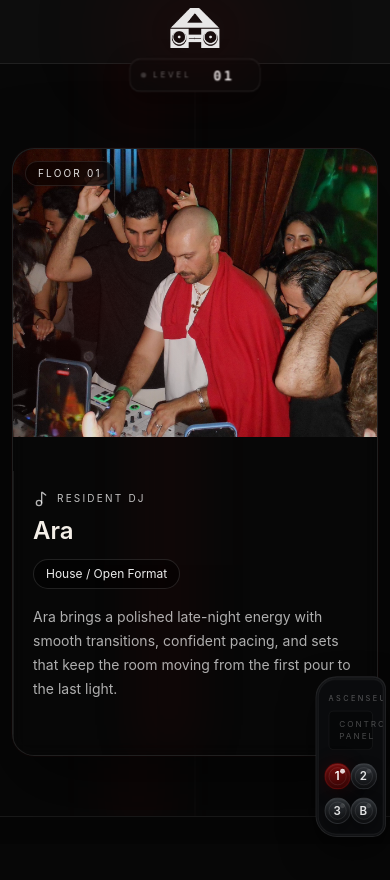
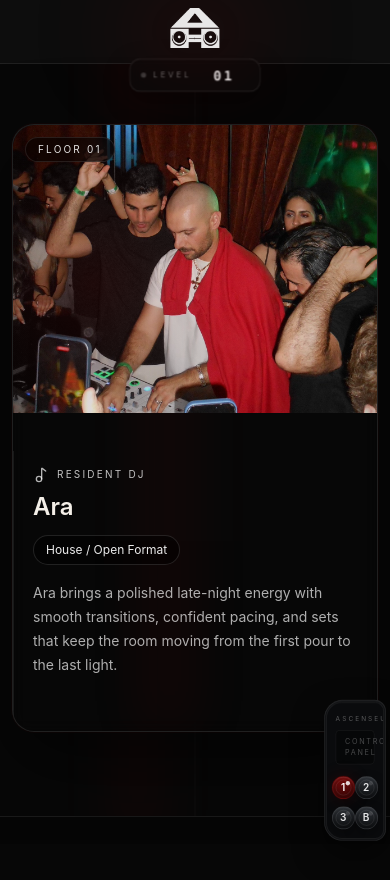
Before and after one commit to galiwartoukian-collab/ascenseurhouse, a React (Vite) app: page / in a window 390 px wide. Shown: the top 880 px of the page. Built offline with nearby package versions, Linux system fonts and the light colour scheme; the HTML template or start-up script is replaced by a standard one.

Commit message:
Update App.tsx

```diff
--- a/src/App.tsx
+++ b/src/App.tsx
@@ -243,7 +243,7 @@ function ElevatorPanel({
   onGoToBooking,
 }: ElevatorPanelProps) {
   return (
-<div className="pointer-events-auto fixed z-[9999] right-1 sm:right-2 md:right-10 bottom-2 sm:bottom-3 md:top-1/2 md:bottom-auto md:-translate-y-1/2 scale-[0.82] sm:scale-[0.86] md:scale-[0.94] origin-bottom-right md:origin-right">      <div
+<div className="pointer-events-auto fixed z-[9999] right-1 sm:right-2 md:right-10 bottom-1 sm:bottom-3 md:top-1/2 md:bottom-auto md:-translate-y-1/2 scale-[0.72] sm:scale-[0.82] md:scale-[0.94] origin-bottom-right md:origin-right">      <div
 className="relative w-[86px] sm:w-[104px] md:w-[132px] rounded-l-[26px] rounded-r-[16px] md:rounded-[26px] border p-[2px]"        style={{
           borderColor: "rgba(255,255,255,0.08)",
           background: "#111214",
@@ -394,7 +394,7 @@ function ProfileInsideCabin({ profile, visible }: { profile: Profile; visible: b
       animate={{ opacity: visible ? 1 : 0, scale: visible ? 1 : 0.992, y: visible ? 0 : 10 }}
       exit={{ opacity: 0, scale: 0.985, y: -12 }}
       transition={{ duration: 0.58, ease: [0.22, 1, 0.36, 1] }}
-      className="absolute inset-0 z-[100] flex justify-center px-3 pb-4 pt-16 sm:px-4 md:px-0 md:pt-6"
+      className="absolute inset-0 z-[100] flex justify-center px-3 pb-24 pt-10 sm:px-4 md:px-0 md:pb-4 md:pt-6"
     >
       <div
         className="relative grid h-[72vh] w-full max-w-[1120px] grid-cols-1 overflow-hidden rounded-[22px] border shadow-2xl backdrop-blur-sm sm:h-[74vh] sm:rounded-[26px] md:h-[80vh] md:grid-cols-[1.02fr_0.98fr] md:rounded-[30px]"
@@ -442,7 +442,7 @@ function ProfileInsideCabin({ profile, visible }: { profile: Profile; visible: b
           </div>
         </div>
 
-        <div className="relative flex h-full flex-col justify-start overflow-y-auto px-5 py-5 text-left sm:px-6 sm:py-6 md:justify-center md:px-10 md:py-10">
+        <div className="relative flex h-full flex-col justify-start overflow-visible px-5 py-4 text-left sm:px-6 sm:py-5 md:justify-center md:overflow-y-auto md:px-10 md:py-10">
           <div className="pointer-events-none absolute inset-y-0 left-0 w-px bg-white/8" />
 
           <div className="mb-3 flex items-start gap-2 text-white/76">
@@ -478,7 +478,7 @@ function BookingInsideCabin({ visible }: { visible: boolean }) {
       className="absolute inset-0 z-50 flex justify-center px-3 pb-4 pt-16 sm:px-4 md:px-0 md:pt-6"
     >
       <div
-        className="relative h-[78vh] w-full max-w-[1120px] overflow-y-auto rounded-[22px] border shadow-2xl backdrop-blur-sm sm:rounded-[26px] md:h-[80vh] md:overflow-hidden md:rounded-[30px]"
+        className="relative h-[78vh] w-full max-w-[1120px] grid grid-cols-1 overflow-y-auto rounded-[22px] border shadow-2xl backdrop-blur-sm sm:h-[80vh] sm:rounded-[26px] md:h-[80vh] md:grid-cols-[1.02fr_0.98fr] md:overflow-hidden md:rounded-[30px]"
         style={{
           borderColor: "rgba(255,255,255,0.1)",
           background: "rgba(8,8,8,0.86)",
```
